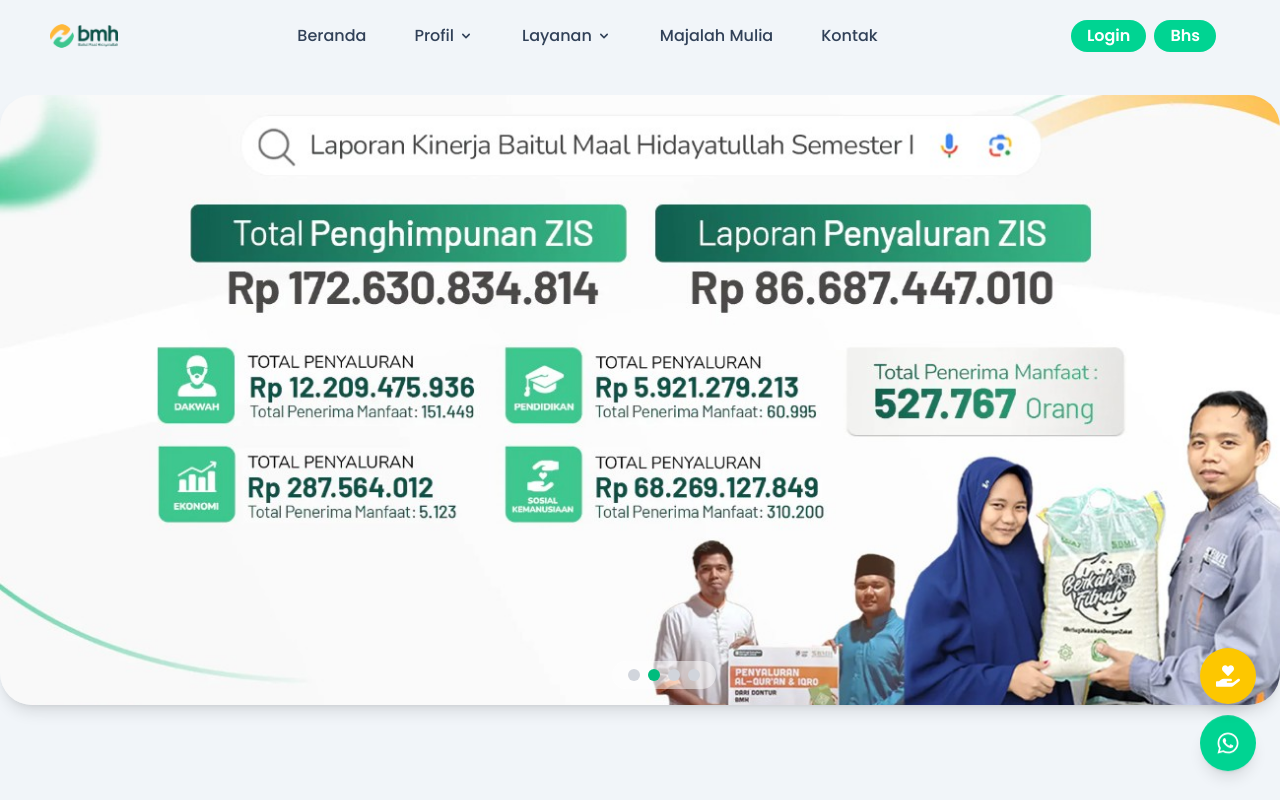
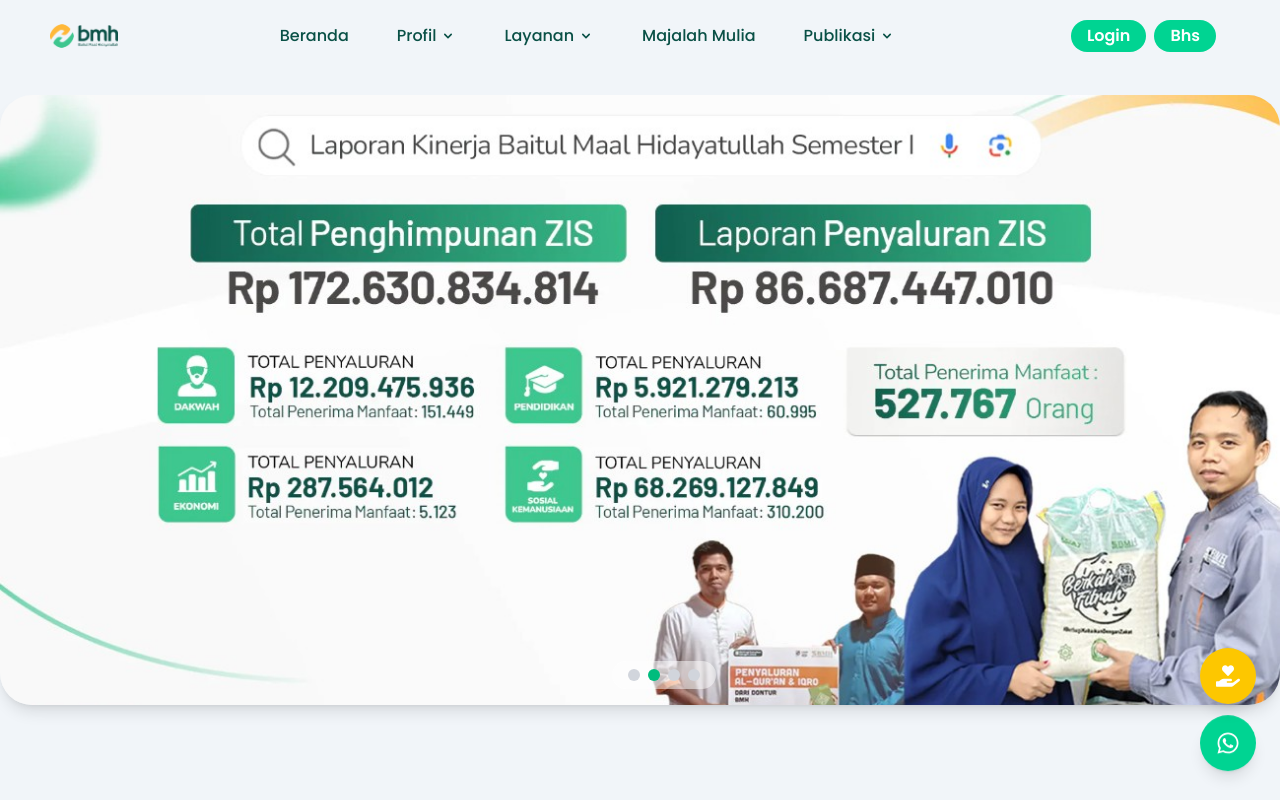
Before and after one commit to azzam-azhari/bmh, a React (Vite) app: page / in a window 1280 px wide. Shown: the top 800 px of the page. Built offline with nearby package versions, Linux system fonts and the light colour scheme.

Commit message:
navbar green

```diff
--- a/src/components/Navbar.jsx
+++ b/src/components/Navbar.jsx
@@ -58,43 +58,43 @@
           </div>
           <ul
             ref={menuRef}
-            className={`fixed ${menuActive} left-0 right-0 flex flex-col gap-8 px-8 py-6 font-medium text-slate-800 transition-all duration-500 ease-in-out bg-white lg:gap-12 md:static md:flex-row md:shadow-none md:bg-transparent md:w-auto md:h-full md:top-0 md:translate-y-0 md:text-slate-700 md:p-0 md:m-0 md:transition-none z-40`}
+            className={`fixed ${menuActive} left-0 right-0 flex flex-col gap-4 px-4 py-6 font-medium text-slate-800 transition-all duration-500 ease-in-out bg-white lg:gap-12 md:static md:flex-row md:shadow-none md:bg-transparent md:w-auto md:h-full md:top-0 md:translate-y-0 md:text-[#095046] md:p-0 md:m-0 md:transition-none z-40`}
           >
             <li className="flex items-center gap-3">
               <i class="ri-home-5-line text-2xl md:hidden block"></i>
-              <a href="/" className="transition-all duration-100 ease-in hover:text-emerald-900 text-slate-700">
+              <a href="/" className="transition-all duration-100 ease-in hover:text-[#39BA87] text-[#095046]">
                 Beranda
               </a>
             </li>
             <li className="relative flex items-center gap-3 group">
               <i class="ri-building-line text-2xl md:hidden block rounded"></i>
-              <button className="flex items-center gap-1 transition-all duration-100 ease-in hover:text-emerald-900 text-slate-700">
+              <button className="flex items-center gap-1 transition-all duration-100 ease-in hover:text-[#39BA87] text-[#095046]">
                 Profil
                 <HiChevronDown className="text-base" />
               </button>
-              <ul className="absolute left-0 hidden p-2 space-y-2 bg-white rounded-3xl shadow-md text-slate-700 group-hover:block top-full min-w-[12rem]">
+              <ul className="absolute left-0 hidden p-2 space-y-2 bg-white rounded-2xl shadow-md text-[#095046] group-hover:block top-full min-w-[12rem]">
                 <li>
-                  <Link to="/profilBmh" className="block px-4 py-2 transition-all duration-100 ease-in rounded-xl hover:bg-slate-100 hover:text-emerald-900 text-slate-700">
+                  <Link to="/profilBmh" className="block px-4 py-2 transition-all duration-100 ease-in rounded-xl hover:bg-slate-100 hover:text-[#39BA87] text-[#095046]">
                     Tentang Kami
                   </Link>
                 </li>
                 <li>
-                  <a href="/" className="block px-4 py-2 transition-all duration-100 ease-in rounded-xl hover:bg-slate-100 hover:text-emerald-900 text-slate-700">
+                  <a href="/" className="block px-4 py-2 transition-all duration-100 ease-in rounded-xl hover:bg-slate-100 hover:text-[#39BA87] text-[#095046]">
                     Legalitas
                   </a>
                 </li>
                 <li>
-                  <a href="/" className="block px-4 py-2 transition-all duration-100 ease-in rounded-xl hover:bg-slate-100 hover:text-emerald-900 text-slate-700">
+                  <a href="/" className="block px-4 py-2 transition-all duration-100 ease-in rounded-xl hover:bg-slate-100 hover:text-[#39BA87] text-[#095046]">
                     Jajaran Manajemen
                   </a>
                 </li>
                 <li>
-                  <a href="/" className="block px-4 py-2 transition-all duration-100 ease-in rounded-xl hover:bg-slate-100 hover:text-emerald-900 text-slate-700">
+                  <a href="/" className="block px-4 py-2 transition-all duration-100 ease-in rounded-xl hover:bg-slate-100 hover:text-[#39BA87] text-[#095046]">
                     Perwakilan
                   </a>
                 </li>
                 <li>
-                  <a href="/" className="block px-4 py-2 transition-all duration-100 ease-in rounded-xl hover:bg-slate-100 hover:text-emerald-900 text-slate-700">
+                  <a href="/" className="block px-4 py-2 transition-all duration-100 ease-in rounded-xl hover:bg-slate-100 hover:text-[#39BA87] text-[#095046]">
                     Penghargaan
                   </a>
                 </li>
@@ -102,33 +102,33 @@
             </li>
             <li className="relative flex items-center gap-3 group">
               <i class="ri-service-line text-2xl md:hidden block"></i>
-              <button className="flex items-center gap-1 transition-all duration-100 ease-in hover:text-emerald-900 text-slate-700">
+              <button className="flex items-center gap-1 transition-all duration-100 ease-in hover:text-[#39BA87] text-[#095046]">
                 Layanan
                 <HiChevronDown className="text-base" />
               </button>
-              <ul className="absolute left-0 hidden p-2 space-y-2 bg-white rounded-2xl shadow-md text-slate-700 group-hover:block top-full min-w-[12rem]">
+              <ul className="absolute left-0 hidden p-2 space-y-2 bg-white rounded-2xl shadow-md text-[#095046] group-hover:block top-full min-w-[12rem]">
                 <li>
-                  <a href="/" className="block px-4 py-2 transition-all duration-100 ease-in rounded-xl hover:bg-slate-100 hover:text-emerald-900 text-slate-700">
+                  <a href="/" className="block px-4 py-2 transition-all duration-100 ease-in rounded-xl hover:bg-slate-100 hover:text-[#39BA87] text-[#095046]">
                     Kalkulator Zakat
                   </a>
                 </li>
                 <li>
-                  <a href="/" className="block px-4 py-2 transition-all duration-100 ease-in rounded-xl hover:bg-slate-100 hover:text-emerald-900 text-slate-700">
+                  <a href="/" className="block px-4 py-2 transition-all duration-100 ease-in rounded-xl hover:bg-slate-100 hover:text-[#39BA87] text-[#095046]">
                     Konfirmasi Donasi
                   </a>
                 </li>
                 <li>
-                  <a href="/" className="block px-4 py-2 transition-all duration-100 ease-in rounded-xl hover:bg-slate-100 hover:text-emerald-900 text-slate-700">
+                  <a href="/" className="block px-4 py-2 transition-all duration-100 ease-in rounded-xl hover:bg-slate-100 hover:text-[#39BA87] text-[#095046]">
                     Riwayat Transaksi
                   </a>
                 </li>
                 <li>
-                  <a href="/" className="block px-4 py-2 transition-all duration-100 ease-in rounded-xl hover:bg-slate-100 hover:text-emerald-900 text-slate-700">
+                  <a href="/" className="block px-4 py-2 transition-all duration-100 ease-in rounded-xl hover:bg-slate-100 hover:text-[#39BA87] text-[#095046]">
                     Jemput Zakat
                   </a>
                 </li>
                 <li>
-                  <a href="/" className="block px-4 py-2 transition-all duration-100 ease-in rounded-xl hover:bg-slate-100 hover:text-emerald-900 text-slate-700">
+                  <a href="/" className="block px-4 py-2 transition-all duration-100 ease-in rounded-xl hover:bg-slate-100 hover:text-[#39BA87] text-[#095046]">
                     Pengajuan Permintaan Bantuan
                   </a>
                 </li>
@@ -136,15 +136,38 @@
             </li>
             <li className="flex items-center gap-3">
               <i class="ri-book-open-line text-2xl md:hidden block"></i>
-              <Link to="/m" className="transition-all duration-100 ease-in hover:text-emerald-900 text-slate-700">
+              <Link to="/m" className="transition-all duration-100 ease-in hover:text-[#39BA87] text-[#095046]">
                 Majalah Mulia
               </Link>
             </li>
-            <li className="flex items-center gap-3">
-              <i class="ri-contacts-line text-2xl md:hidden block"></i>
-              <Link to="/" className="transition-all duration-100 ease-in hover:text-emerald-900 text-slate-700">
-                Kontak
-              </Link>
+            <li className="relative flex items-center gap-3 group">
+              <i class="ri-service-line text-2xl md:hidden block"></i>
+              <button className="flex items-center gap-1 transition-all duration-100 ease-in hover:text-[#39BA87] text-[#095046]">
+                Publikasi
+                <HiChevronDown className="text-base" />
+              </button>
+              <ul className="absolute left-0 hidden p-2 space-y-2 bg-white rounded-2xl shadow-md text-[#095046] group-hover:block top-full min-w-[12rem]">
+                <li>
+                  <a href="/" className="block px-4 py-2 transition-all duration-100 ease-in rounded-xl hover:bg-slate-100 hover:text-[#39BA87] text-[#095046]">
+                    Berita
+                  </a>
+                </li>
+                <li>
+                  <a href="/" className="block px-4 py-2 transition-all duration-100 ease-in rounded-xl hover:bg-slate-100 hover:text-[#39BA87] text-[#095046]">
+                    Riset
+                  </a>
+                </li>
+                <li>
+                  <a href="/" className="block px-4 py-2 transition-all duration-100 ease-in rounded-xl hover:bg-slate-100 hover:text-[#39BA87] text-[#095046]">
+                    Laporan Keuangan
+                  </a>
+                </li>
+                <li>
+                  <a href="/" className="block px-4 py-2 transition-all duration-100 ease-in rounded-xl hover:bg-slate-100 hover:text-[#39BA87] text-[#095046]">
+                    Laporan Tahunan
+                  </a>
+                </li>
+              </ul>
             </li>
           </ul>
           <div className="flex items-center gap-2 social">
```
